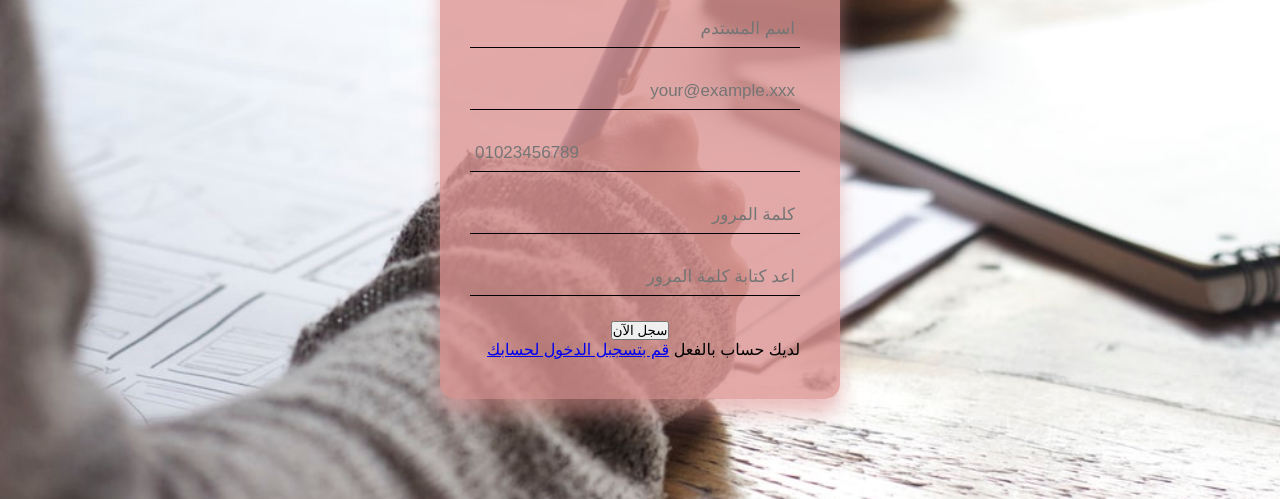
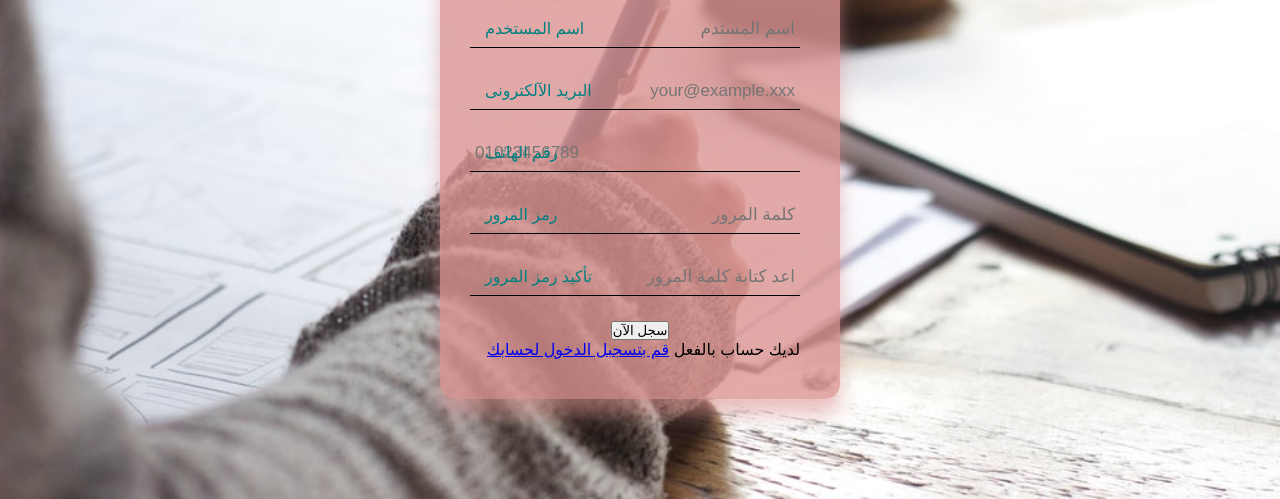
Before and after one commit to HEBAMamdooh/Muzakrah, a plain HTML site: page signup.html in a window 1280 px wide. Shown: the part 301-800 px from the top of the page. Drawn offline with Linux system fonts and the light colour scheme.

Commit message:
html standards

```diff
--- a/css/style.css
+++ b/css/style.css
@@ -54,7 +54,7 @@ body {
   color: #ba2b27;
 }
 
-.box .inputform {
+.box .input-form {
   position: relative;
 }
 
```
Also changed, not shown: signup.html (+2 -0 lines).
